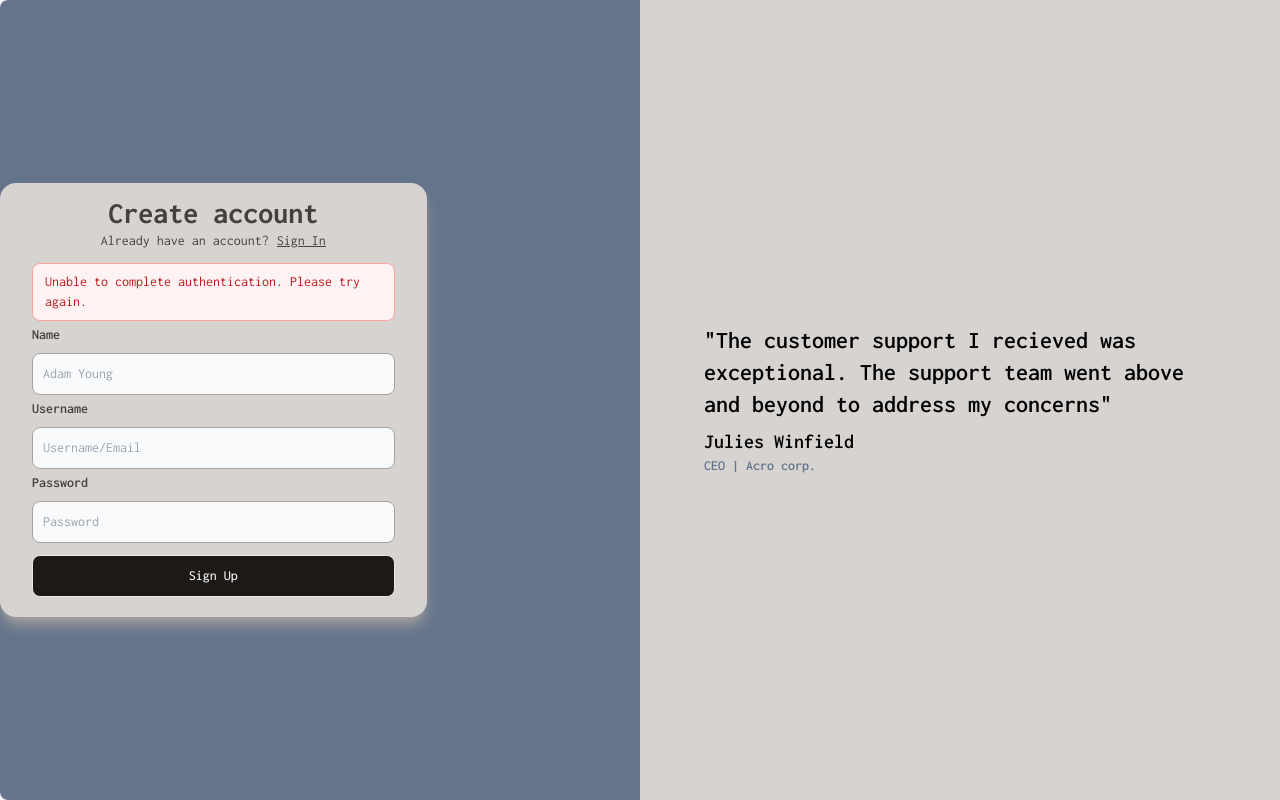
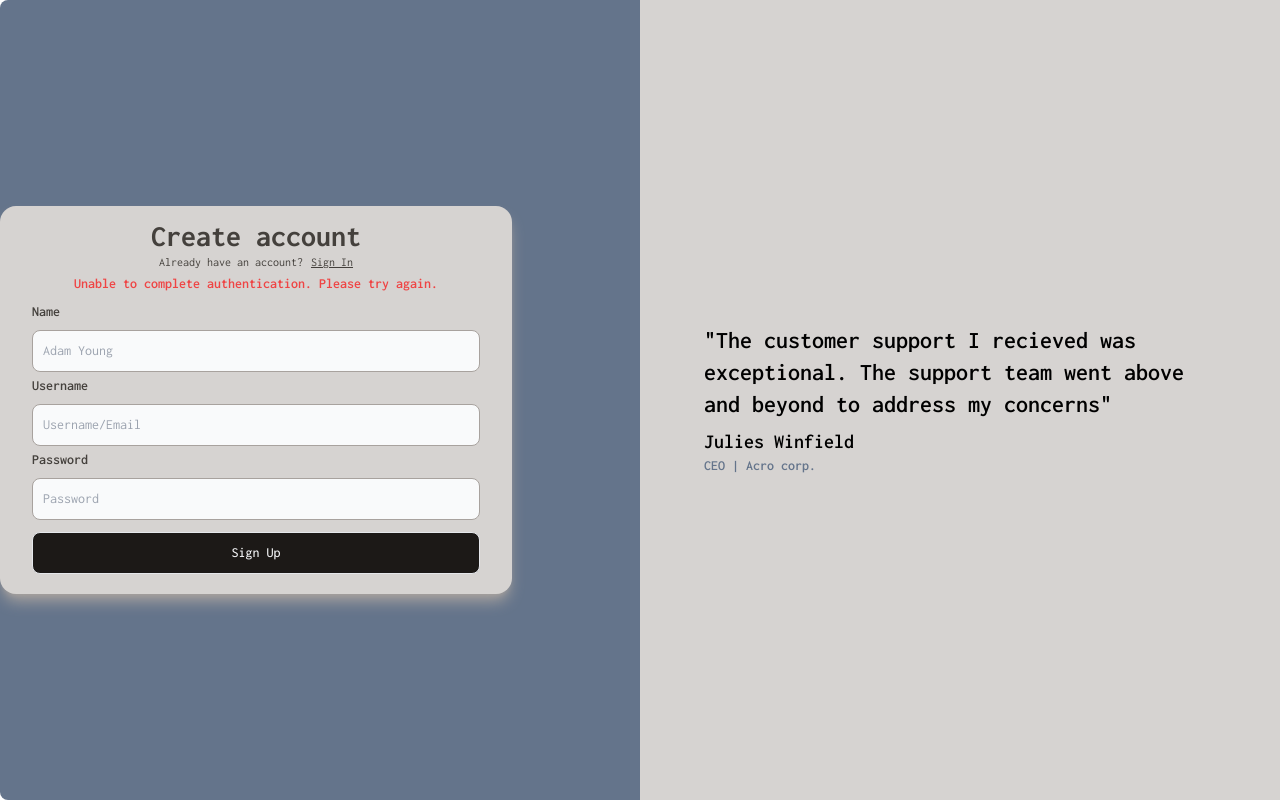
Before and after one commit to adityarawat45/BlogB_App, a React (Vite) app in the folder frontend/: page /signup in a window 1280 px wide. Both pictures are taken after a click on the button "Sign Up". Built offline with nearby package versions, Linux system fonts and the light colour scheme; no server answers.

Commit message:
Fixed alignment

```diff
--- a/frontend/src/components/Auth.tsx
+++ b/frontend/src/components/Auth.tsx
@@ -64,10 +64,10 @@ const Auth = ({
   }
   // if onClose is provided, render as a modal card (don't occupy full-screen)
   const outerClass = onClose
-    ? "flex justify-center w-2/3 h-screen items-center p-4"
+    ? "flex justify-center w-full h-screen items-center p-4"
     : "flex justify-center bg-slate-500 h-screen w-screen rounded-lg flex-col";
   const cardClass =
-    "shadow-lg shadow-stone-400 md:w-1/3 w-screen bg-stone-300 rounded-2xl flex flex-col justify-center relative";
+    "shadow-lg shadow-stone-400 md:w-2/5 w-6/8 bg-stone-300 rounded-2xl flex flex-col justify-center relative";
 
   return (
     <div className={outerClass}>
@@ -85,7 +85,7 @@ const Auth = ({
           {" "}
           {type == "signin" ? "Account Login" : "Create account"}
         </div>
-        <div className="text-stone-700  mx-2 text-sm md:text-md flex flex-row justify-center">
+        <div className="text-stone-700 mx-4 text-xs md:text-md flex flex-row justify-center">
           {type === "signup"
             ? "Already have an account?"
             : "Don't have an account?"}
@@ -102,7 +102,7 @@ const Auth = ({
           </button>
         </div>
         {authError ? (
-          <div className="mx-4 md:mx-8 mt-3 rounded-lg border border-red-300 bg-red-50 px-3 py-2 text-sm text-red-700">
+          <div className="mx-2 md:mx-6 flex justify-center font-semibold px-2 py-1 text-sm text-red-500">
             {authError}
           </div>
         ) : null}
```
